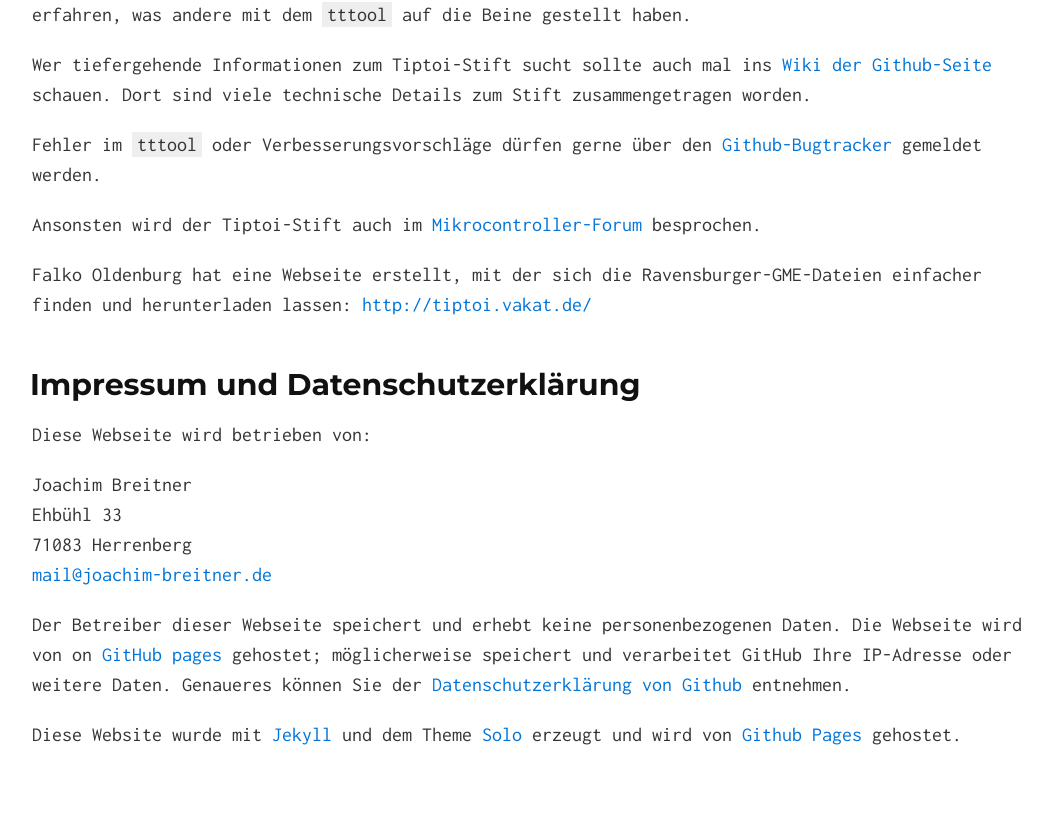
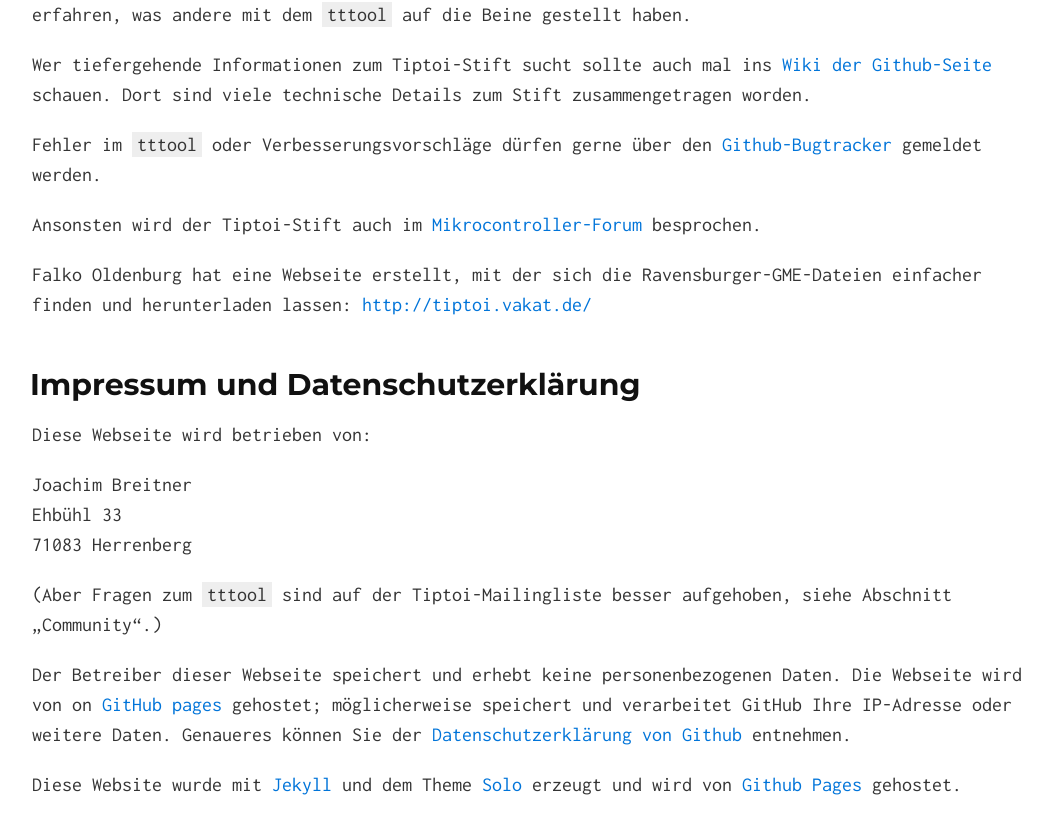
Before and after one commit to entropia/tip-toi-reveng, a Jekyll site: the page built from index.md, in a window 1280 px wide and 900 px high, scrolled down 10942 px. Shown: the top 834 px of the window, without its empty margins (108-1160 px from the left). Built offline with Jekyll 4.4.1, drawn with Linux system fonts in a browser that asks for light colours.

Commit message:
Verweis auf Mailingliste

```diff
--- a/index.md
+++ b/index.md
@@ -534,7 +534,8 @@
 Joachim Breitner
 Ehbühl 33
 71083 Herrenberg
-<mail@joachim-breitner.de>
+
+(Aber Fragen zum `tttool` sind auf der Tiptoi-Mailingliste besser aufgehoben, siehe Abschnitt „Community“.)
 
 Der Betreiber dieser Webseite speichert und erhebt keine personenbezogenen
 Daten. Die Webseite wird von on [GitHub pages](https://pages.github.com/)
```
